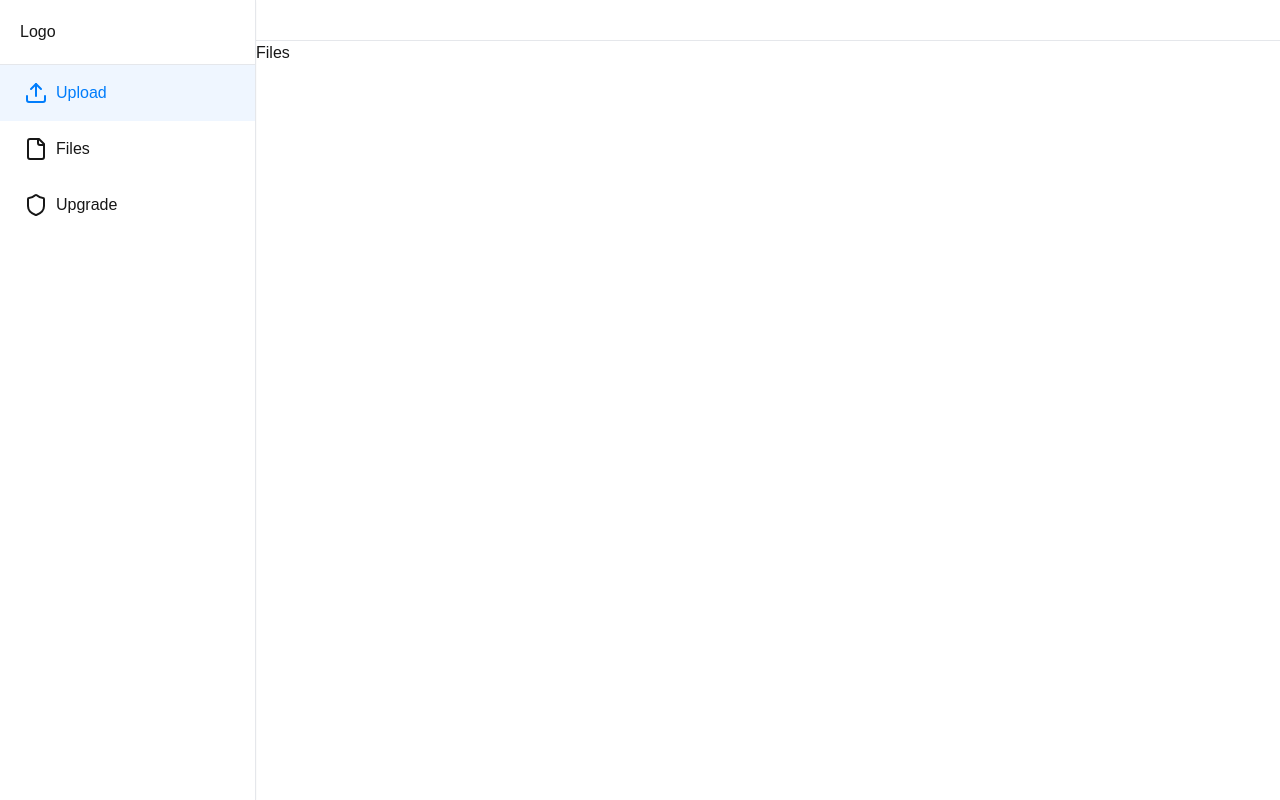
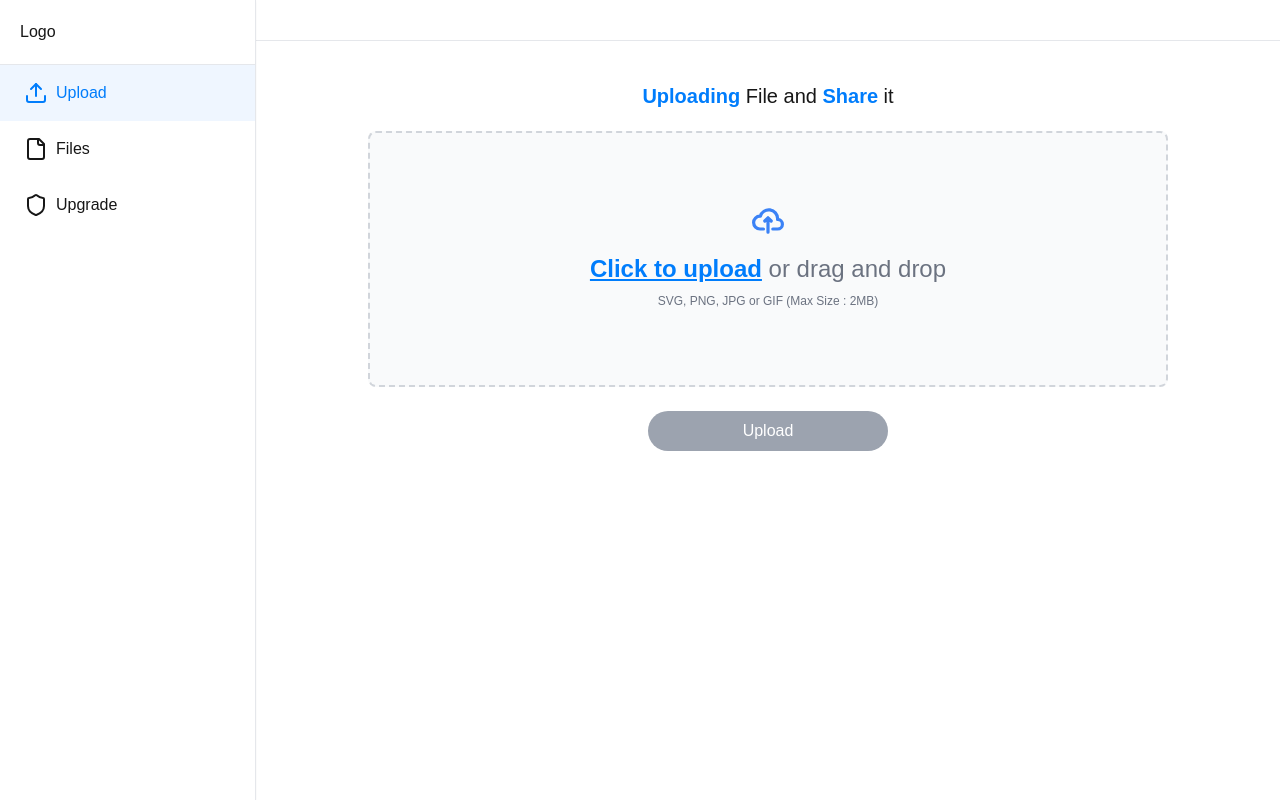
Before and after one commit to deepeshahirwar/file-sharing, a Next.js app in the folder file-sharing-app/: page /files in a window 1280 px wide. Built offline with nearby package versions, Linux system fonts and the light colour scheme.

Commit message:
file uploading and removing is done

```diff
--- /dev/null
+++ b/file-sharing-app/app/(dashboard)/(routes)/files/page.js
@@ -0,0 +1,23 @@
+ "use client"
+ import React from 'react'
+import {  SignIn, UserButton} from '@clerk/nextjs'
+import { Upload } from 'lucide-react'
+import UploadForm from '../upload/_components/UploadForm'
+
+function Files() {
+  return (
+    // user button for signing out
+    <div className="p-5 px md:px-28">
+      <h1 className="text-[20px] text-center m-5">
+       <strong className="text-primary"> Uploading </strong>
+        File and
+       <strong className="text-primary"> Share </strong>
+        it
+        </h1>
+      <UploadForm />
+
+    </div>
+  )
+}
+
+export default Files
--- /dev/null
+++ b/file-sharing-app/app/(dashboard)/(routes)/upgrade/page.js
@@ -0,0 +1,9 @@
+import React from 'react'
+
+function Upgrade() {
+  return (
+    <div>Upgrade</div>
+  )
+}
+
+export default Upgrade
--- /dev/null
+++ b/file-sharing-app/app/(dashboard)/(routes)/upload/_components/AlertMsg.js
@@ -0,0 +1,14 @@
+import { AlertCircle } from 'lucide-react'
+import React from 'react'
+
+function AlertMsg({msg}) {
+  return (
+    <div className="p-4 bg-red-500 mt-5 text-white rounded-md
+    flex gap-5 item-center">
+        <AlertCircle/>
+        {msg}
+    </div>
+  )
+}
+
+export default AlertMsg
--- /dev/null
+++ b/file-sharing-app/app/(dashboard)/(routes)/upload/_components/FilePreview.js
@@ -0,0 +1,28 @@
+ import { File } from 'lucide-react'
+import { X } from 'lucide-react'
+ import React from 'react'
+
+function FilePreview({file, removeFile}) {
+  return (
+    <div className="flex  items-center mt-8
+     bg-slate-600 text-white p-5 rounded-md
+     gap-2 justify-between border-slate-400" >
+
+      <div className="flex items-center p-2 ">
+    <File with={100} height={100}/>
+
+    <div>
+        <h2>{file.name} </h2>
+        <h2>{file?.type}/{(file.size/1024/1024).toFixed(2)}MB</h2>
+    </div>
+    </div>
+     <X className=" text-red-500 hover:text-red-700 cursor-pointer"
+     onClick={() => removeFile(file)}/>
+
+    </div>
+
+
+  )
+}
+
+export default FilePreview
--- /dev/null
+++ b/file-sharing-app/app/(dashboard)/(routes)/upload/_components/UploadForm.js
@@ -0,0 +1,84 @@
+"use client"
+import { useState } from 'react'
+import React from 'react'
+import AlertMsg from './AlertMsg';
+import FilePreview from './FilePreview';
+
+function UploadForm() {
+    const [file, setFile] = useState();
+    const [errorMsg, setErrorMsg] = useState();
+
+    const fileHandler = (file) => {
+      console.log(file);
+      if(file && file.size > 2000000) {
+
+        setErrorMsg("File is too big! Max Size : 2MB");
+        console.log("File is too big!");
+
+        return;
+      }
+      setFile(file);
+      setErrorMsg(null);
+
+    };
+
+
+    return (
+      <div className="text-center">
+
+        <div className="flex items-center justify-center w-full">
+          <label
+            htmlFor="dropzone-file"
+            className="flex flex-col items-center justify-center w-full h-64 border-2 border-gray-300 border-dashed rounded-lg cursor-pointer bg-gray-50 dark:hover:bg-gray-800 dark:bg-gray-700 hover:bg-gray-100 dark:border-gray-600 dark:hover:border-gray-500 dark:hover:bg-gray-600"
+          >
+            <div className="flex flex-col items-center justify-center pt-5 pb-6">
+              <svg
+                className="w-8 h-8 mb-4 text-blue-500 dark:text-gray-400"
+                aria-hidden="true"
+                xmlns="http://www.w3.org/2000/svg"
+                fill="none"
+                viewBox="0 0 20 16"
+              >
+                <path
+                  stroke="currentColor"
+                  strokeLinecap="round"
+                  strokeLinejoin="round"
+                  strokeWidth="2"
+                  d="M13 13h3a3 3 0 0 0 0-6h-.025A5.56 5.56 0 0 0 16 6.5 5.5 5.5 0 0 0 5.207 5.021C5.137 5.017 5.071 5 5 5a4 4 0 0 0 0 8h2.167M10 15V6m0 0L8 8m2-2 2 2"
+                />
+              </svg>
+              <p className="mb-2 text-lg md:text-2xl text-gray-500 dark:text-gray-400">
+                <span className="font-semibold underline text-primary cursor-pointer">Click to upload</span> or drag and drop
+              </p>
+              <p className="text-xs text-gray-500 dark:text-gray-400">SVG, PNG, JPG or GIF (Max Size : 2MB)</p>
+            </div>
+            <input
+              id="dropzone-file"
+              type="file"
+              className="hidden"
+            onChange={(event) => fileHandler(event.target.files[0])}
+            />
+          </label>
+        </div>
+
+
+ {/* for Alert message */}
+
+    { errorMsg? <AlertMsg msg={errorMsg} /> : null}
+
+    {file?<FilePreview file={file}
+     removeFile={()=>setFile(null)}/>:null}
+
+
+        <button
+          disabled={!file}
+          className="p-2 bg-primary text-white w-[30%] rounded-full mt-6 cursor-pointer disabled:bg-gray-400"
+        >
+          Upload
+        </button>
+
+      </div>
+    )
+}
+
+export default UploadForm;
--- a/file-sharing-app/app/(dashboard)/(routes)/upload/page.js
+++ b/file-sharing-app/app/(dashboard)/(routes)/upload/page.js
@@ -1,8 +1,16 @@
 import React from 'react'
+import UploadForm from './_components/UploadForm'
 
 function Upload() {
   return (
-    <div> Upload</div>
+    <div>
+      {/* <h1>
+       <strong className="text-primary"> Uploading</strong>
+        File and
+       <strong className="text-primary"> Uploading</strong>
+        </h1>
+      <UploadForm /> */}
+    </div>
   )
 }
 
--- a/file-sharing-app/app/(dashboard)/files/page.js
+++ /dev/null
@@ -1,13 +0,0 @@
-import React from 'react'
-import {  UserButton} from '@clerk/nextjs'
-
-function Files() {
-  return (
-    // user button for signing out
-    <div>Files
-      <UserButton afterSignOutUrl="/"/>
-    </div>
-  )
-}
-
-export default Files
```
